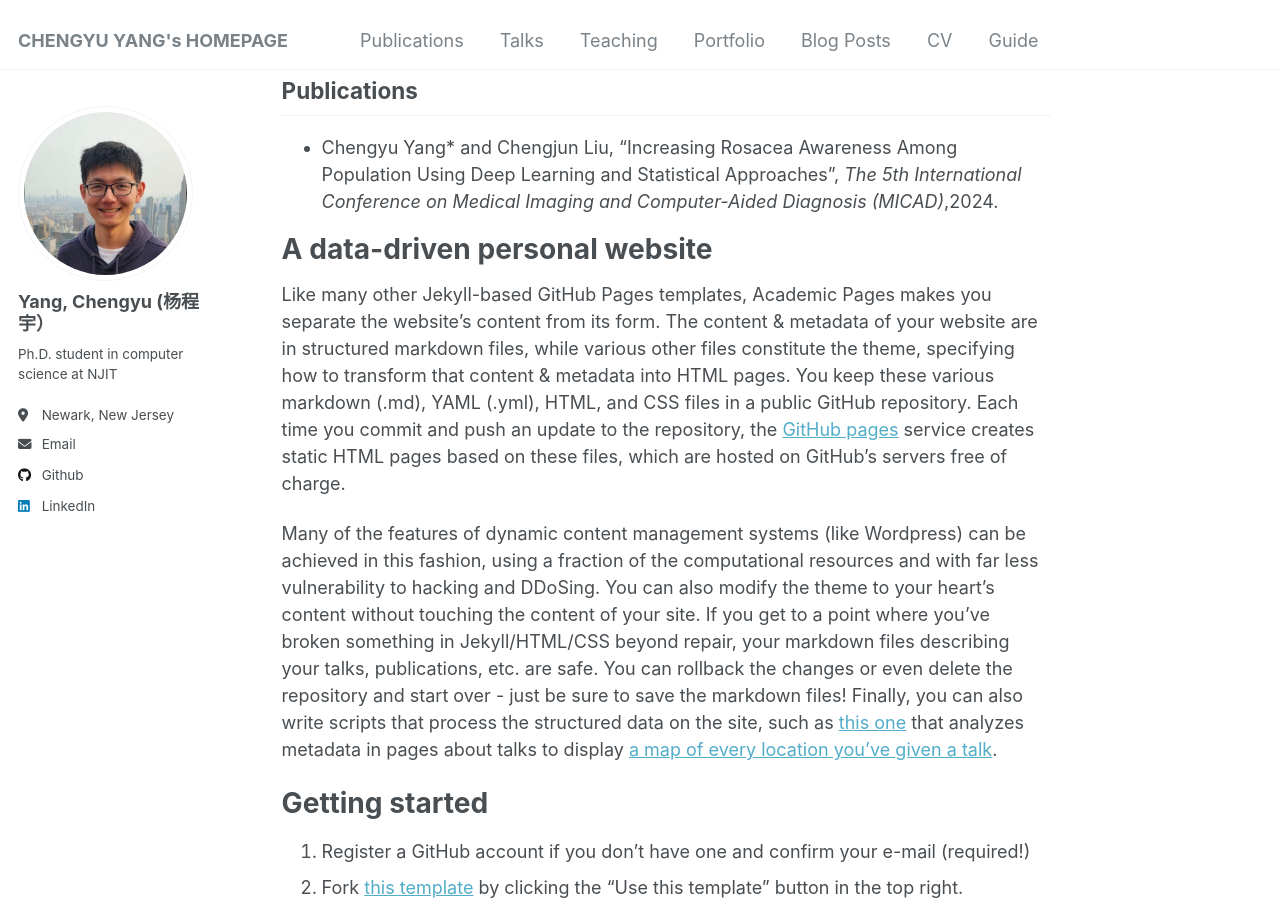
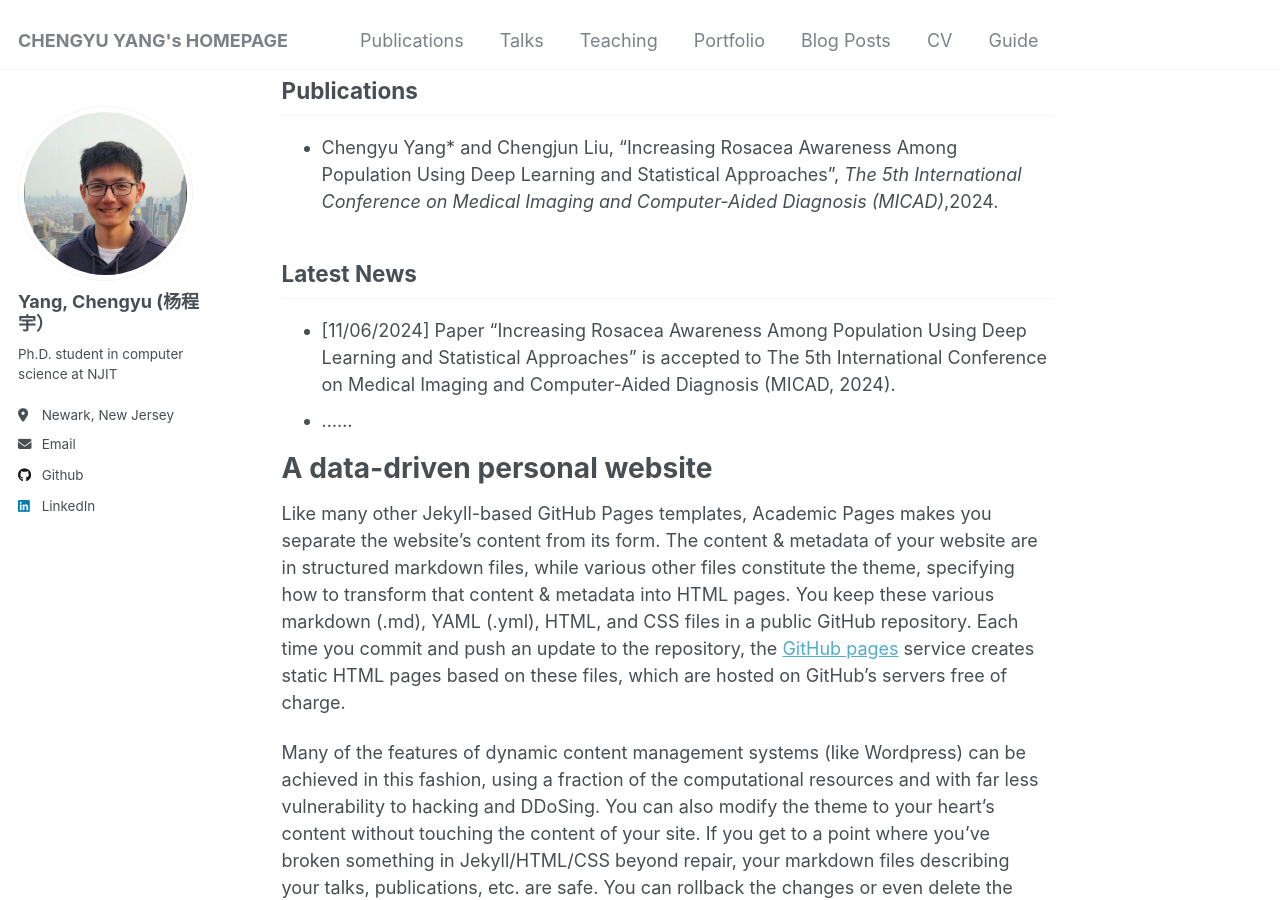
Before and after one commit to cyang322/cyang322.github.io, a Jekyll site: the page built from _pages/about.md, in a window 1280 px wide and 900 px high, scrolled down 347 px. Built offline with Jekyll 4.4.1, drawn with Linux system fonts in a browser that asks for light colours.

Commit message:
Update about.md

```diff
--- a/_pages/about.md
+++ b/_pages/about.md
@@ -16,6 +16,11 @@ I am generally interested in machine learning, particularly its appliaction in m
 Publications
 ------
 - Chengyu Yang* and Chengjun Liu, "Increasing Rosacea Awareness Among Population Using Deep Learning and Statistical Approaches", <em>The 5th International Conference on Medical Imaging and Computer-Aided Diagnosis (MICAD)</em>,2024.
+
+Latest News
+------
+- [11/06/2024] Paper "Increasing Rosacea Awareness Among Population Using Deep Learning and Statistical Approaches" is accepted to The 5th International Conference on Medical Imaging and Computer-Aided Diagnosis (MICAD, 2024).
+- ......
 
 A data-driven personal website
 ======
```
